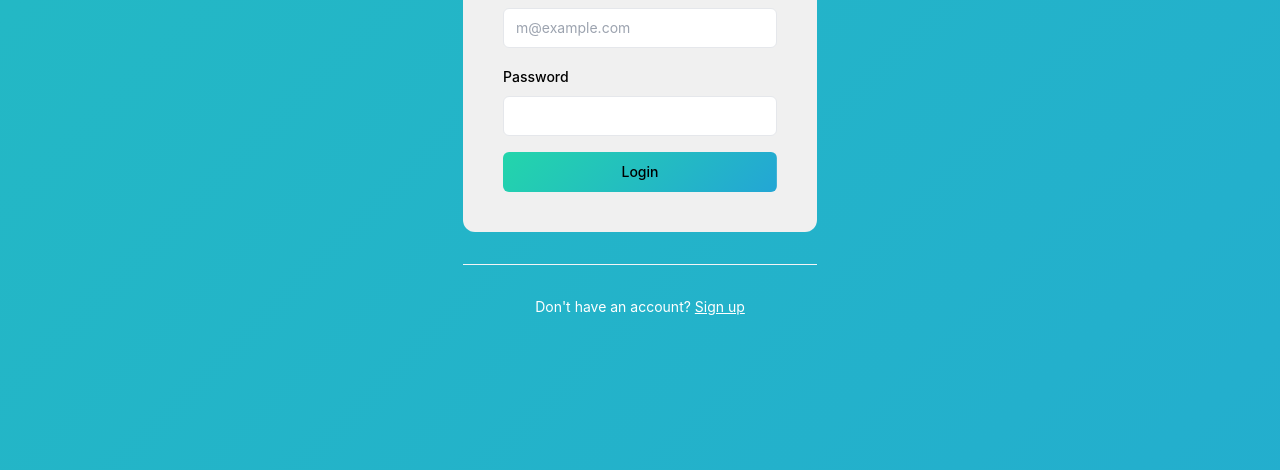
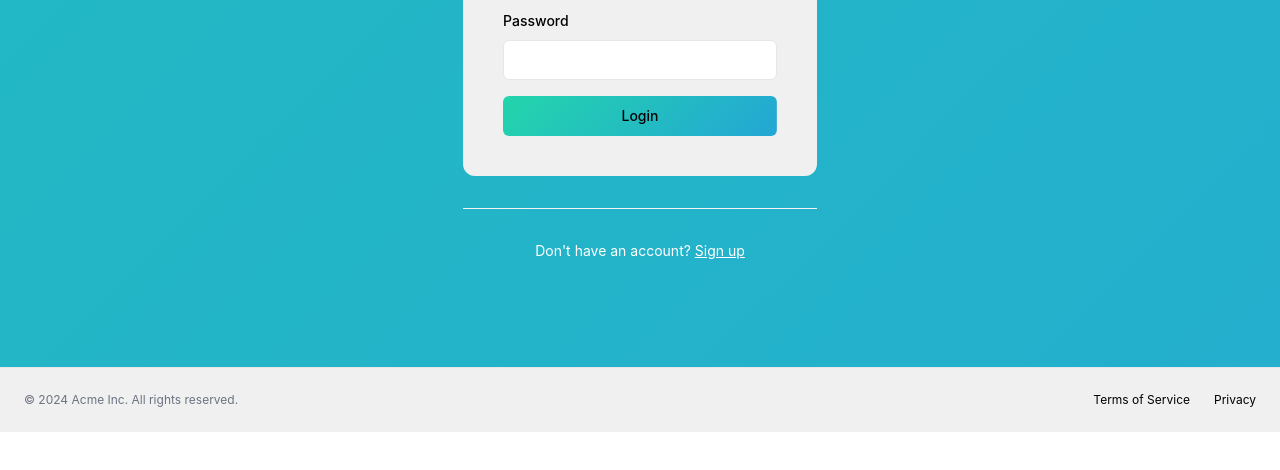
Before and after one commit to yusufafify/Orthopedics-Clinic-website, a plain HTML site: page client/Login/Login.html in a window 1280 px wide. Shown: the part 368-838 px from the top of the page. After the commit the page ends 800 px from the top, so only its background shows below. Drawn offline with nearby package versions, Linux system fonts and the light colour scheme.

Commit message:
added footer to the login page

```diff
--- a/client/Login/Login.html
+++ b/client/Login/Login.html
@@ -10,7 +10,7 @@
 <body>
 
     <!--Nav-Bar-->
-    <header class="px-4 lg:px-6 h-14 flex items-center bg-[#f0f0f0]">
+    <header class="px-4 lg:px-6 h-14 flex items-center bg-[#f0f0f0] fixed w-full">
         <a class="flex items-center justify-center" href="#">
           <svg xmlns="http://www.w3.org/2000/svg" width="24" height="24" viewBox="0 0 24 24" fill="none"
             stroke="currentColor" stroke-width="2" stroke-linecap="round" stroke-linejoin="round" class="h-6 w-6">
@@ -48,7 +48,7 @@
 </style>
 <style>body { font-family: 'Inter', sans-serif; --font-sans: 'Inter'; }
 </style>
-<div class="flex items-center justify-center h-screen ">
+<div class="flex items-center justify-center h-screen mb-[-65px] ">
 <div class="mx-auto max-w-md space-y-8">
 <div class="space-y-2 bg-[#f0f0f0] p-10 rounded-xl" >
     <div class="space-y-2 text-center">
@@ -106,5 +106,17 @@
 </div>
 </div>
 
+<footer class="flex absolute b-0 flex-col gap-2 sm:flex-row py-6 w-full shrink-0 items-center px-4 md:px-6 border-t bg-[#f0f0f0]">
+  <p class="text-xs text-gray-500 ">© 2024 Acme Inc. All rights reserved.</p>
+  <nav class="sm:ml-auto flex gap-4 sm:gap-6">
+    <a class="text-xs hover:underline underline-offset-4" href="#">
+      Terms of Service
+    </a>
+    <a class="text-xs hover:underline underline-offset-4" href="#">
+      Privacy
+    </a>
+  </nav>
+</footer>
+
 </body>
 </html>
```
Also changed, not shown: client/SignUp/SignUp.html (+4 -4 lines).
